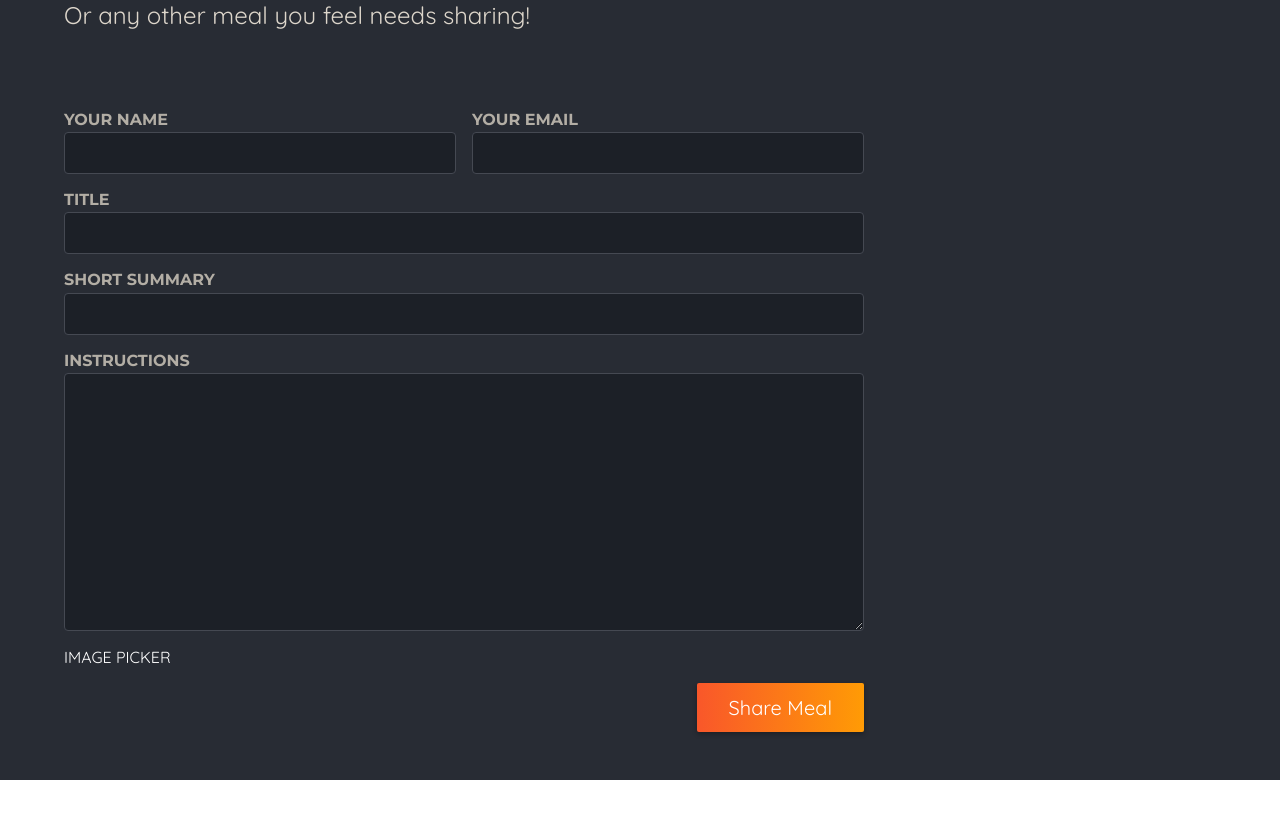
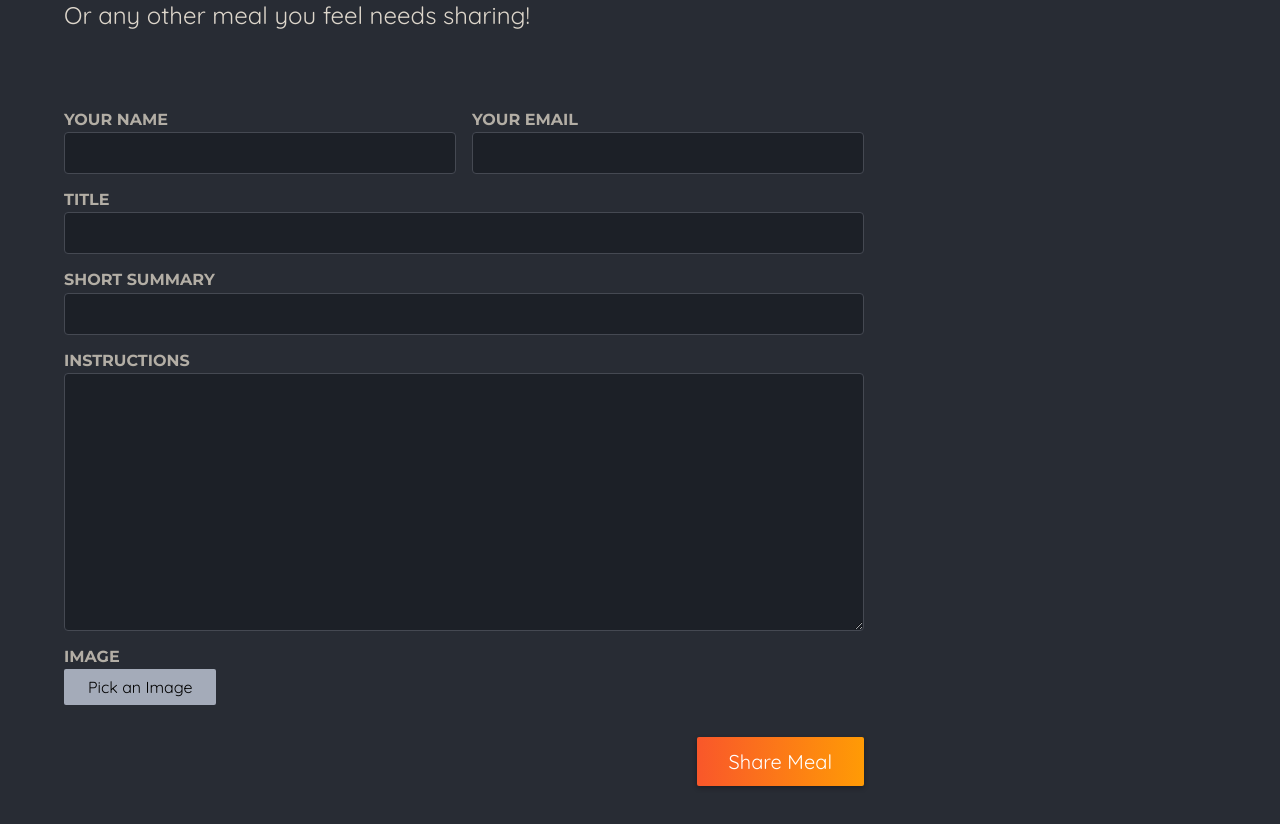
Before and after one commit to prajaktagd/next-level-food, a Next.js app: page /meals/share in a window 1280 px wide. Shown: the part 282-1106 px from the top of the page. Before the commit the page ends 1062 px from the top, so only its background shows below. Built offline with nearby package versions, Linux system fonts and the light colour scheme.

Commit message:
Add the image picker in the share meal page

```diff
--- a/app/meals/share/page.tsx
+++ b/app/meals/share/page.tsx
@@ -1,3 +1,4 @@
+import ImagePicker from "@/components/meals/image-picker";
 import classes from "./page.module.css";
 
 const ShareMeal = () => {
@@ -38,7 +39,7 @@
               required
             ></textarea>
           </p>
-          IMAGE PICKER
+          <ImagePicker label="image" name="image" />
           <p className={classes.actions}>
             <button type="submit">Share Meal</button>
           </p>
--- /dev/null
+++ b/components/meals/image-picker.module.css
@@ -0,0 +1,45 @@
+.controls {
+  display: flex;
+  align-items: flex-start;
+  gap: 1.5rem;
+  margin-bottom: 1rem;
+}
+
+.picker .input {
+  display: none;
+}
+
+.picker .button {
+  border: 0;
+  padding: 0.5rem 1.5rem;
+  background: #a4abb9;
+  border-radius: 2px;
+  cursor: pointer;
+  font: inherit;
+}
+
+.picker .button:hover,
+.picker .button:focus {
+  background: #b3b9c6;
+}
+
+.preview {
+  width: 10rem;
+  height: 10rem;
+  border: 2px solid #a4abb9;
+  display: flex;
+  justify-content: center;
+  align-items: center;
+  text-align: center;
+  color: #a4abb9;
+  position: relative;
+}
+
+.preview p {
+  margin: 0;
+  padding: 1rem;
+}
+
+.preview img {
+  object-fit: cover;
+}
--- /dev/null
+++ b/components/meals/image-picker.tsx
@@ -0,0 +1,40 @@
+"use client";
+import { useRef } from "react";
+
+import styles from "./image-picker.module.css";
+
+const ImagePicker = ({
+  label,
+  name,
+}: Readonly<{ label: string; name: string }>) => {
+  const imageInputRef = useRef<HTMLInputElement>(null);
+
+  const handleButtonClick = () => {
+    imageInputRef.current?.click();
+  };
+
+  return (
+    <div className={styles.picker}>
+      <label htmlFor={name}>{label}</label>
+      <div className={styles.controls}>
+        <input
+          className={styles.input}
+          type="file"
+          id={name}
+          accept="image/png, image/jpeg"
+          name={name}
+          ref={imageInputRef}
+        />
+        <button
+          className={styles.button}
+          type="button"
+          onClick={handleButtonClick}
+        >
+          Pick an Image
+        </button>
+      </div>
+    </div>
+  );
+};
+
+export default ImagePicker;
```
